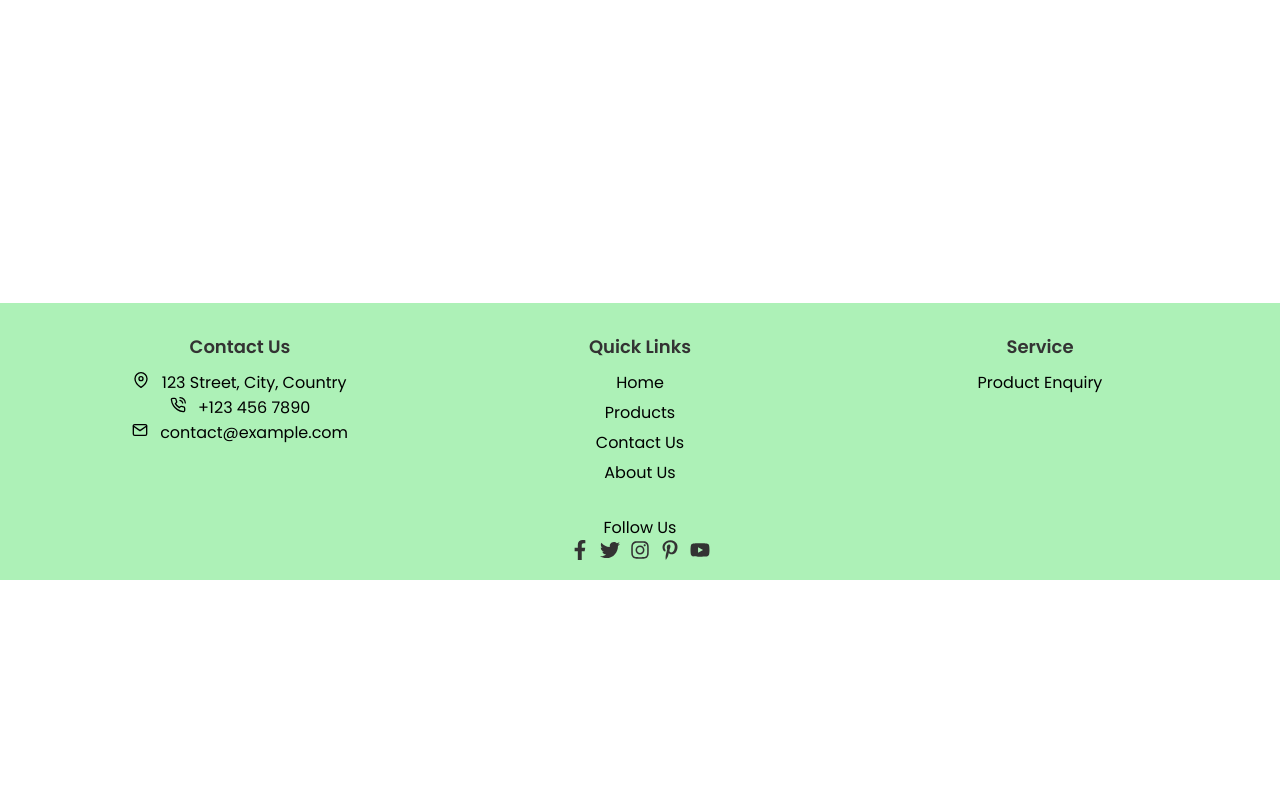
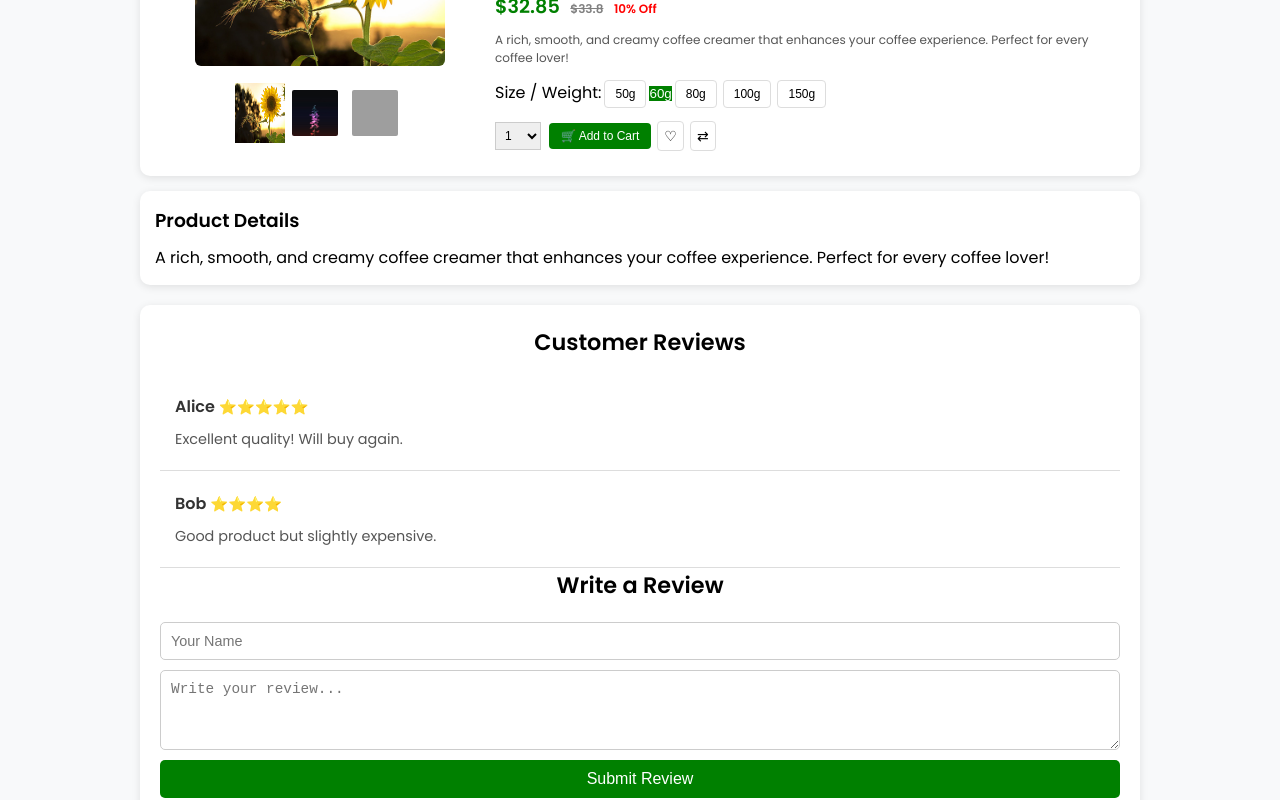
Before and after one commit to DilipK10/crop-detection-frontend-pbl, a React (Vite) app: page /product/1 in a window 1280 px wide. Shown: the part 220-1020 px from the top of the page. Before the commit the page ends 800 px from the top, so only its background shows below. Built offline with nearby package versions, Linux system fonts and the light colour scheme; grey boxes are pictures that could not be loaded.

Commit message:
linked product

```diff
--- a/src/App.jsx
+++ b/src/App.jsx
@@ -9,6 +9,7 @@ import OrderHistory from './Components/orderDetails/OrderHistory/OrderHistory';
 import MyCart from './Components/orderDetails/my cart/MyCart';
 import ConsultantListing from './Components/Consultant/Consultant';
 import ConsultantDetail from './Components/Consultant/Details/ConsultantDetail';
+import { CartProvider } from "./CartContext";
 import styles from './App.module.css'; // Import the CSS
 
 const App = () => {
@@ -17,15 +18,17 @@ const App = () => {
             <BrowserRouter>
                 <Navbar />
                 <div className={styles.mainContent}>
+                    <CartProvider>
                     <Routes>
                         <Route exact path='/' element={<Home />} />
-                        <Route exact path='/Description' element={<ProductDescription />} />
+                        <Route exact path='/product/:id' element={<ProductDescription />} />
                         <Route exact path='/Listing' element={<ProductListing />} />
                         <Route exact path='/history' element={<OrderHistory />} />
                         <Route exact path='/cart' element={<MyCart />} />
                         <Route path="/co" element={<ConsultantListing />} />
                         <Route path="/consultant/:id" element={<ConsultantDetail />} />
                     </Routes>
+                    </CartProvider>
                 </div>
                 <Footer className={styles.footer} />
             </BrowserRouter>
--- /dev/null
+++ b/src/CartContext.jsx
@@ -0,0 +1,21 @@
+import { createContext, useState } from "react";
+
+export const CartContext = createContext(); // Ensure context is created
+
+export const CartProvider = ({ children }) => {
+    const [cart, setCart] = useState([]);
+
+    const addToCart = (product) => {
+        setCart([...cart, product]); // Simple logic for adding items
+    };
+
+    const removeFromCart = (id) => {
+        setCart(cart.filter((item) => item.id !== id));
+    };
+
+    return (
+        <CartContext.Provider value={{ cart, addToCart, removeFromCart }}>
+            {children}
+        </CartContext.Provider>
+    );
+};
--- a/src/Components/Consultant/Consultant.module.css
+++ b/src/Components/Consultant/Consultant.module.css
@@ -3,7 +3,7 @@
     max-width: 1200px;
     margin: 40px auto;
     padding: 20px;
-    background-color: #f9f9f9;
+    background-color: #adf1b7;
     border-radius: 10px;
   }
 
--- a/src/Components/Consultant/Details/ConsultantDetail.jsx
+++ b/src/Components/Consultant/Details/ConsultantDetail.jsx
@@ -18,6 +18,21 @@ const consultants = {
     qualification: "MSc in Agricultural Technology, AI in Farming Specialist",
     image: img1,
   },
+   3:{
+    name: " Yash Sharma",
+    description:
+      "Dr. Yash Sharma is an expert in organic farming with over 10 years of experience in sustainable agriculture. She has helped numerous farmers improve soil health and increase productivity through eco-friendly techniques.",
+    qualification: "PhD in Agricultural Science, Certified Organic Farming Expert",
+    image: img1, // Replace with actual image
+  },
+  4: {
+    name: "Rajesh Verma",
+    description:
+      "Rajesh Verma specializes in agricultural technology and innovation. With over 8 years of experience, he has introduced modern AI-based disease detection systems to help farmers maximize yield.",
+    qualification: "MSc in Agricultural Technology, AI in Farming Specialist",
+    image: img1,
+  },
+
 };
 
 const ConsultantDetail = () => {
--- a/src/Components/HomePage/Products/component/ProductDetails.jsx
+++ b/src/Components/HomePage/Products/component/ProductDetails.jsx
@@ -1,22 +1,60 @@
-import React from "react";
+import React, { useContext } from "react";
+import { useNavigate } from "react-router-dom";
+import { CartContext } from "../../../../CartContext"; // Import CartContext
 import "./ProductData.css";
-import i1 from '../../../../assets/images/img_3.jpg'
+import i1 from "../../../../assets/images/image1.jpg";
+import i2 from "../../../../assets/images/img_3.jpg";
 
+const ProductData = () => {
+    const navigate = useNavigate();
+    const cartContext = useContext(CartContext); // Ensure useContext is not undefined
 
-const ProductData = () =>{
-    return(
-        <div className="productThumb">
-            <div className="imgWrapper">
-                <img src= {i1} className="i-1"></img>
-            </div>
-            <div className="Information">
-                <h5 className="brand">snack</h5>
-                <h4 className="title">organic </h4>
-                <h6 className="price">$100</h6>
-                <button className="Buy-1" onClick="#">Buy</button>
-            </div>
+    if (!cartContext) {
+        console.error("CartContext is undefined. Ensure that CartProvider wraps the app.");
+        return null; // Prevent rendering if context is not available
+    }
 
+    const { addToCart } = cartContext;
 
+    const products = [
+        {
+            id: 1,
+            name: "Organic Snack",
+            price: 100,
+            images: [i1],
+            quantity: 1,
+        }
+    ];
+
+    const handleViewDetails = (id) => {
+        navigate(`/product/${id}`);
+    };
+
+    const handleAddToCart = (product) => {
+        addToCart(product);
+        alert(`${product.name} added to cart!`);
+        navigate("/cart");
+    };
+
+    return (
+        <div className="productsContainer">
+            {products.map((product) => (
+                <div key={product.id} className="productThumb">
+                    <div className="imgWrapper">
+                        <img src={product.images[0]} className="productImage" alt={product.name} />
+                    </div>
+                    <div className="Information">
+                        <h5 className="brand">Snack</h5>
+                        <h4 className="title">{product.name}</h4>
+                        <h6 className="price">${product.price.toFixed(2)}</h6>
+
+                        <div className="buttonGroup">
+                            <button className="viewDetails" onClick={() => handleViewDetails(product.id)}>View Details</button>
+                            <button className="addToCart" onClick={() => handleAddToCart(product)}>Add to Cart</button>
+                        </div>
+                    </div>
+                </div>
+            ))}
         </div>
     );
 };
--- a/src/Components/ProductDescription/ProductDescription.jsx
+++ b/src/Components/ProductDescription/ProductDescription.jsx
@@ -1,31 +1,107 @@
 import React, { useState } from "react";
+import { useParams } from "react-router-dom";
+import { useNavigate } from "react-router-dom";
+import { CartContext } from "../../CartContext";
 import styles from "./ProductDescription.module.css";
-import i1 from "../../assets/images/img_2.jpg";
-import i2 from "../../assets/images/img_3.jpg";
-import i3 from "../../assets/images/img_4.jpg";
+import i1 from "../../assets/images/image1.jpg";
+import i2 from "../../assets/images/img_2.jpg";
+import i3 from "../../assets/images/img_3.jpg";
+import i4 from "../../assets/images/img_4.jpg";
+import i5 from "../../assets/images/img_5.jpg";
+
+const products = [
+  {
+    id: 1,
+    name: "Nestle Original Coffee-Mate Coffee Creamer",
+    images: [i1, i2, i3],
+    price: "$32.85",
+    oldPrice: "$33.8",
+    description: "A rich, smooth, and creamy coffee creamer that enhances your coffee experience. Perfect for every coffee lover!"
+  },
+  {
+    id: 2,
+    name: "Organic Cage-Free Grade A Large Brown Eggs",
+    images: [i2, i3, i4],
+    price: "$32.85",
+    oldPrice: "$33.8",
+    description: "Fresh, organic, cage-free brown eggs packed with protein and nutrients. Perfect for a healthy breakfast."
+  },
+  {
+    id: 3,
+    name: "Seeds of Change Organic Quinoa",
+    images: [i3, i4, i5],
+    price: "$32.85",
+    oldPrice: "$33.8",
+    description: "A nutritious and delicious organic quinoa packed with essential amino acids and fibers. A great addition to your diet."
+  },
+  {
+    id: 4,
+    name: "Seeds of Change Organic Quinoa",
+    images: [i1, i4, i5],
+    price: "$32.85",
+    oldPrice: "$33.8",
+    description: "A nutritious and delicious organic quinoa packed with essential amino acids and fibers. A great addition to your diet."
+  },
+  {
+    id: 5,
+    name: "Seeds of Change Organic Quinoa",
+    images: [i2, i4, i5],
+    price: "$32.85",
+    oldPrice: "$33.8",
+    description: "A nutritious and delicious organic quinoa packed with essential amino acids and fibers. A great addition to your diet."
+  }
+];
+
 
 const ProductDescription = () => {
-  const images = [i1, i2, i3];
+  const navigate = useNavigate();
+  const { id } = useParams();
+  const product = products.find((p) => p.id === Number(id));
+
+
+  if (!product) {
+    return <h2>Product not found!</h2>;
+  }
+
+  const images = [product.image];
   const [quantity, setQuantity] = useState(1);
   const [selectedSize, setSelectedSize] = useState("60g");
-  const [selectedImage, setSelectedImage] = useState(images[0]);
+  const [selectedImage, setSelectedImage] = useState(product.images[0]);
+  const [reviews, setReviews] = useState([
+    { name: "Alice", rating: "⭐⭐⭐⭐⭐", comment: "Excellent quality! Will buy again." },
+    { name: "Bob", rating: "⭐⭐⭐⭐", comment: "Good product but slightly expensive." },
+  ]);
+
+  const [reviewName, setReviewName] = useState("");
+  const [reviewComment, setReviewComment] = useState("");
 
   const addToCart = () => {
     alert(`Added ${quantity} item(s) of ${selectedSize} to cart!`);
+    navigate("/cart");
+  };
+
+  const handleReviewSubmit = (e) => {
+    e.preventDefault();
+    if (reviewName && reviewComment) {
+      setReviews([...reviews, { name: reviewName, rating: "⭐⭐⭐⭐⭐", comment: reviewComment }]);
+      setReviewName("");
+      setReviewComment("");
+    } else {
+      alert("Please enter your name and review.");
+    }
   };
 
   return (
     <div className={styles.container}>
       <div className={styles.productCard}>
-        {/* Product Image Section */}
-        <div className={styles.imageSection}>
+      <div className={styles.imageSection}>
           <img src={selectedImage} alt="Product" className={styles.productImage} />
           <div className={styles.thumbnailContainer}>
-            {images.map((img, index) => (
+            {product.images.map((img, index) => (
               <img
                 key={index}
                 src={img}
-                alt="Thumbnail"
+                alt={`Thumbnail ${index + 1}`}
                 className={selectedImage === img ? styles.activeThumbnail : styles.thumbnail}
                 onClick={() => setSelectedImage(img)}
               />
@@ -33,35 +109,24 @@ const ProductDescription = () => {
           </div>
         </div>
 
-        {/* Product Details Section */}
         <div className={styles.detailsSection}>
           <span className={styles.saleBadge}>Sale Off</span>
-          <h2 className={styles.productTitle}>Seeds of Change Organic Quinoa, Brown</h2>
+          <h2 className={styles.productTitle}>{product.name}</h2>
           <p className={styles.reviews}>⭐ ⭐ ⭐ ⭐ ⭐ (32 reviews)</p>
-          <p className={styles.price}>$38 <span className={styles.oldPrice}>$52</span> <span className={styles.discount}>26% Off</span></p>
-          <p className={styles.description}>Lorem ipsum dolor sit amet, consectetur adipiscing elit. Aliquam rem officia.</p>
+          <p className={styles.price}>{product.price} <span className={styles.oldPrice}>{product.oldPrice}</span> <span className={styles.discount}>10% Off</span></p>
+          <p className={styles.description}>{product.description}</p>
 
-          {/* Size Selection */}
           <div className={styles.sizeSelector}>
             <span>Size / Weight:</span>
             {["50g", "60g", "80g", "100g", "150g"].map((size) => (
-              <button
-                key={size}
-                className={selectedSize === size ? styles.selectedSize : styles.sizeButton}
-                onClick={() => setSelectedSize(size)}
-              >
+              <button key={size} className={selectedSize === size ? styles.selectedSize : styles.sizeButton} onClick={() => setSelectedSize(size)}>
                 {size}
               </button>
             ))}
           </div>
 
-          {/* Quantity Selector & Add to Cart */}
           <div className={styles.cartActions}>
-            <select
-              value={quantity}
-              onChange={(e) => setQuantity(e.target.value)}
-              className={styles.quantitySelect}
-            >
+            <select value={quantity} onChange={(e) => setQuantity(Number(e.target.value))} className={styles.quantitySelect}>
               {[...Array(10).keys()].map((num) => (
                 <option key={num + 1} value={num + 1}>{num + 1}</option>
               ))}
@@ -70,37 +135,47 @@ const ProductDescription = () => {
             <button className={styles.iconButton}>♡</button>
             <button className={styles.iconButton}>⇄</button>
           </div>
-
-          {/* Product Info */}
-          <div className={styles.productInfo}>
-            <p><strong>Type:</strong> Organic</p>
-            <p><strong>SKU:</strong> FWM15VKT</p>
-            <p><strong>MFG:</strong> Jun 4, 2024</p>
-            <p><strong>LIFE:</strong> 70 days</p>
-            <p><strong>Tags:</strong> Snack, Organic, Brown</p>
-            <p><strong>Stock:</strong> 8 Items In Stock</p>
-          </div>
         </div>
       </div>
 
-      {/* Detailed Description */}
+      {/* Detailed Description Section */}
       <div className={styles.descriptionSection}>
-        <h3>Detailed Description</h3>
-        <p>
-          This organic quinoa is grown using sustainable farming practices and is packed with essential nutrients.
-          It is perfect for a healthy diet, easy to cook, and comes with a delightful nutty flavor.
-        </p>
+        <h3>Product Details</h3>
+        <p>{product.description}</p>
       </div>
 
-      {/* Reviews Section */}
+      {/* Review Section */}
       <div className={styles.reviewSection}>
         <h3>Customer Reviews</h3>
-        <div className={styles.review}>
-          <p><strong>John Doe:</strong> ⭐⭐⭐⭐⭐ "Great quality and taste! Highly recommend."</p>
-        </div>
-        <div className={styles.review}>
-          <p><strong>Jane Smith:</strong> ⭐⭐⭐⭐ "Very good product, but the packaging could be better."</p>
-        </div>
+        {reviews.length > 0 ? (
+          reviews.map((review, index) => (
+            <div key={index} className={styles.review}>
+              <p><strong>{review.name}</strong> {review.rating}</p>
+              <p>{review.comment}</p>
+            </div>
+          ))
+        ) : (
+          <p>No reviews yet. Be the first to review!</p>
+        )}
+
+        {/* Review Form */}
+        <h3>Write a Review</h3>
+        <form onSubmit={handleReviewSubmit} className={styles.reviewForm}>
+          <input
+            type="text"
+            placeholder="Your Name"
+            value={reviewName}
+            onChange={(e) => setReviewName(e.target.value)}
+            className={styles.reviewInput}
+          />
+          <textarea
+            placeholder="Write your review..."
+            value={reviewComment}
+            onChange={(e) => setReviewComment(e.target.value)}
+            className={styles.reviewTextarea}
+          ></textarea>
+          <button type="submit" className={styles.submitReviewButton}>Submit Review</button>
+        </form>
       </div>
     </div>
   );
--- a/src/Components/ProductDescription/ProductDescription.module.css
+++ b/src/Components/ProductDescription/ProductDescription.module.css
@@ -179,20 +179,85 @@
 }
 
 /* Review Section */
+/* Review Section */
 .reviewSection {
-  width: 1000px;
+  width: 100%;
+  max-width: 1000px;
   background: white;
-  padding: 15px;
-  margin-top: 15px;
+  padding: 20px;
+  margin-top: 20px;
   border-radius: 10px;
   box-shadow: 0 2px 8px rgba(0, 0, 0, 0.1);
 }
 
+.reviewSection h3 {
+  font-size: 1.4rem;
+  margin-bottom: 15px;
+  text-align: center;
+}
+
+/* Individual Reviews */
 .review {
+  padding: 15px;
   border-bottom: 1px solid #ddd;
-  padding: 8px 0;
+  display: flex;
+  flex-direction: column;
 }
 
 .review:last-child {
   border-bottom: none;
 }
+
+.review strong {
+  font-size: 1rem;
+  color: #333;
+}
+
+.review p {
+  margin: 5px 0;
+  font-size: 0.9rem;
+  color: #555;
+}
+
+/* Review Form */
+.reviewForm {
+  margin-top: 20px;
+  display: flex;
+  flex-direction: column;
+}
+
+.reviewForm label {
+  font-size: 1rem;
+  font-weight: bold;
+  margin-bottom: 5px;
+}
+
+.reviewForm input,
+.reviewForm textarea {
+  width: 100%;
+  padding: 10px;
+  margin-bottom: 10px;
+  border: 1px solid #ccc;
+  border-radius: 5px;
+  font-size: 0.9rem;
+}
+
+.reviewForm textarea {
+  resize: vertical;
+  height: 80px;
+}
+
+.reviewForm button {
+  padding: 10px;
+  background: green;
+  color: white;
+  border: none;
+  border-radius: 5px;
+  font-size: 1rem;
+  cursor: pointer;
+  transition: 0.3s;
+}
+
+.reviewForm button:hover {
+  background: darkgreen;
+}
--- a/src/Components/Shared/Navbar/Navbar.jsx
+++ b/src/Components/Shared/Navbar/Navbar.jsx
@@ -32,7 +32,7 @@ const Navbar = () => {
             {/* Icons Section */}
             <div className={style.iconDiv}>
                 <img src={userIcon} className={style.userIcon} alt="User Icon" />
-                <img src={cartIcon} className={style.cartIcon}  alt="Cart Icon" />
+               <Link to="/cart"><img src={cartIcon} className={style.cartIcon}  alt="Cart Icon" /></Link>
             </div>
         </nav>
     );
```
Also changed, not shown: src/Components/Consultant/Consultant.jsx (+14 -0 lines), src/Components/HomePage/Products/component/ProductData.css (+31 -45 lines), src/Components/HomePage/Products/component/TopProduct.jsx (+11 -50 lines), src/Components/HomePage/Products/component/TopProduct.module.css (+8 -4 lines).
